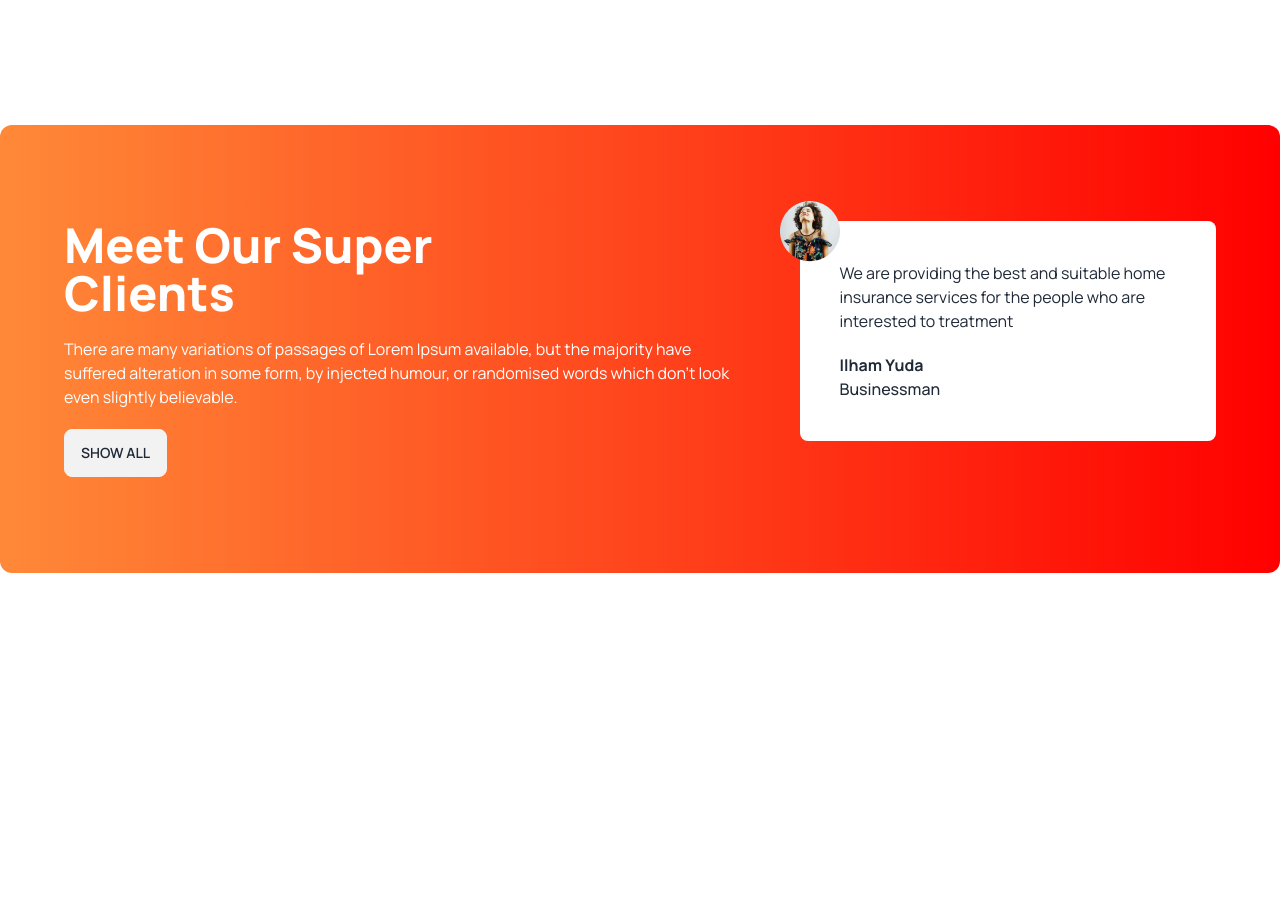
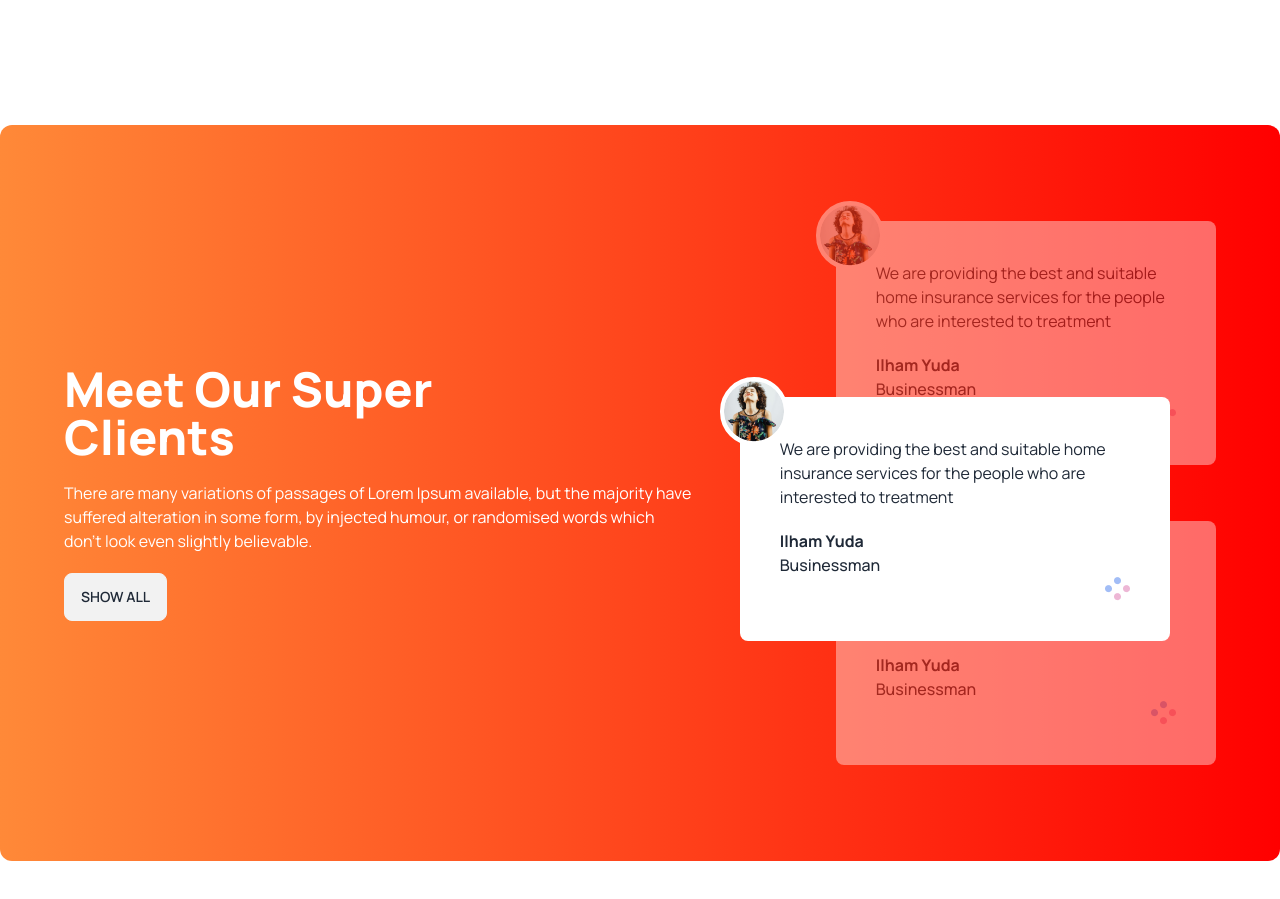
Before and after one commit to saadmakes/tea-house-daisyui, a plain HTML site: page index.html in a window 1280 px wide. Shown: the part 1831-2730 px from the top of the page. Before the commit the page ends 2532 px from the top, so only its background shows below. Drawn offline with nearby package versions, Linux system fonts and the light colour scheme.

Commit message:
super clients section done

```diff
--- a/index.html
+++ b/index.html
@@ -145,20 +145,42 @@
       </div>
     </section>
     <!-- super clients section -->
-    <section class="flex flex-col lg:flex-row gap-12 my-32 rounded-xl bg-gradient-to-r from-[#FF8938] to-[#F00] px-16 p-24">
+    <section class="flex flex-col lg:flex-row items-center gap-36 my-32 rounded-xl bg-gradient-to-r from-[#FF8938] to-[#F00] px-16 p-24">
       <div class="space-y-5">
         <h2 class="text-5xl font-extrabold text-white">Meet Our Super <br> Clients</h2>
       <p class="text-white">There are many variations of passages of Lorem Ipsum available, but the majority have suffered alteration in some form, by injected humour, or randomised words which don't look even slightly believable. </p>
       <button class="btn">Show All</button>
       </div>
-      <div>
+      <!-- review container -->
+      <div class="relative">
         <!-- review badge -->
-        <div class="relative p-10 rounded-lg bg-white">
-          <img class="absolute -top-5 -left-5" src="./images/client.png" alt="">
+
+        <!-- next review -->
+        <div class="relative z-0 opacity-40 mb-14 p-10 rounded-lg bg-white">
+          <img class="absolute -top-5 -left-5 border-4 border-white bg-white rounded-full " src="./images/client.png" alt="">
           <p class="mb-5">We are providing the best and suitable home insurance services for the people who are interested to treatment</p>
           <h4 class="font-bold">Ilham Yuda</h4>
           <p class="font-medium">Businessman</p>
+          <div class="flex justify-end"><img src="./images/circles.png" alt=""></div>
         </div>
+        <!-- current review -->
+        <div class="absolute z-10 top-44 -left-7 mr-5 lg:-left-24 lg:w-[430px] p-10 rounded-lg bg-white">
+          <img class="absolute -top-5 -left-5 border-4 border-white bg-white rounded-full " src="./images/client.png" alt="">
+          <p class="mb-5">We are providing the best and suitable home insurance services for the people who are interested to treatment</p>
+          <h4 class="font-bold">Ilham Yuda</h4>
+          <p class="font-medium">Businessman</p>
+          <div class="flex justify-end"><img src="./images/circles.png" alt=""></div>
+        </div>
+        <!-- previous review -->
+        <div class="relative z-0 opacity-40 p-10 rounded-lg bg-white">
+          <img class="absolute -top-5 -left-5 border-4 border-white bg-white rounded-full " src="./images/client.png" alt="">
+          <p class="mb-5">We are providing the best and suitable home insurance services for the people who are interested to treatment</p>
+          <h4 class="font-bold">Ilham Yuda</h4>
+          <p class="font-medium">Businessman</p>
+          <div class="flex justify-end"><img src="./images/circles.png" alt=""></div>
+        </div>
+
+
       </div>
     </section>
   </main>
```
